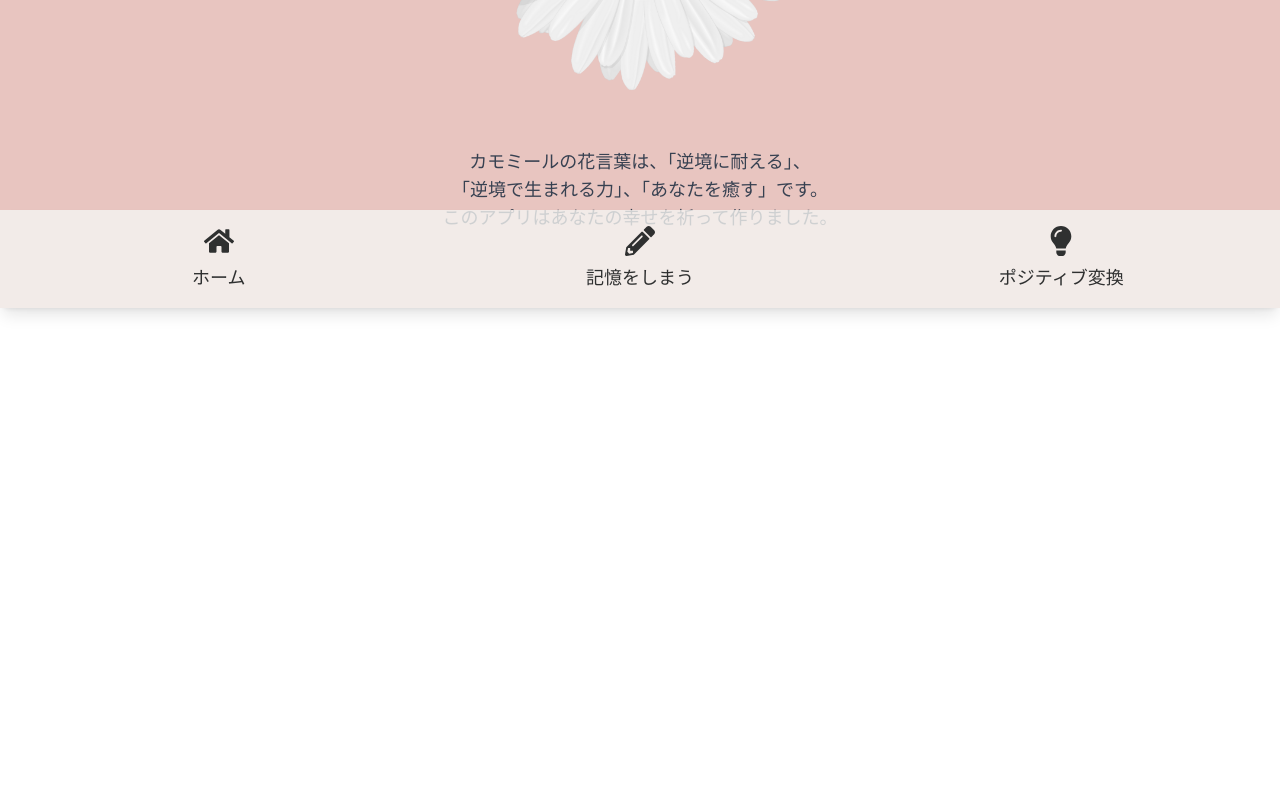
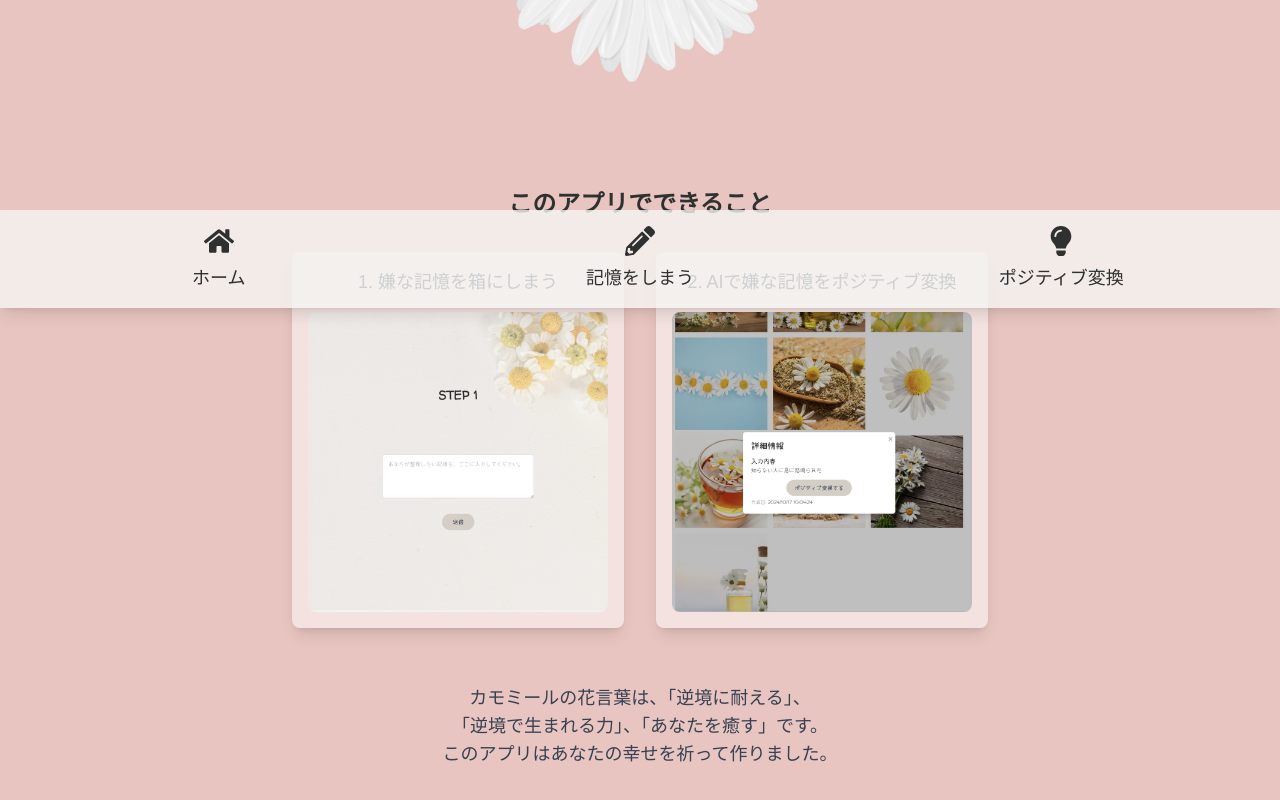
Before and after one commit to erika-to-omochi/be-happy-front, a Next.js app: page / in a window 1280 px wide. Shown: the part 492-1292 px from the top of the page. Before the commit the page ends 800 px from the top, so only its background shows below. Built offline with nearby package versions, Linux system fonts and the light colour scheme; a web font is replaced by a local one.

Commit message:
レイアウト修正

```diff
--- a/src/app/components/MemoryBox.jsx
+++ b/src/app/components/MemoryBox.jsx
@@ -24,17 +24,14 @@ const MemoryBox = ({
             key="memo"
             initial={{ opacity: 1, scale: 1, y: -100 }}
             animate={controls}
-            className="text-2xl sm:text-3xl font-bold bg-white p-4 shadow-lg rounded-md"
+            className="text-l sm:text-l bg-white p-4 shadow-lg rounded-md max-w-[12rem] sm:max-w-[16rem] md:max-w-[18rem] lg:max-w-[20rem]"
             style={{
               position: 'absolute',
-              top: '0%',
+              top: '30%',
               transform: 'translate(-50%, -50%)',
-              width: 'auto',
-              maxWidth: '90%',
               height: 'auto',
-              maxHeight: '300px',
+              maxHeight: '200px',
               overflow: 'hidden',
-              padding: '16px',
             }}
           >
             {memory}
@@ -44,13 +41,12 @@ const MemoryBox = ({
           <motion.div
             initial={{ scale: 1 }}
             animate={{ scale: 1 }}
-            className="relative"
+            className="relative mt-48"
           >
             <img
               src="/box1.png"
               alt="開いた箱"
-              className="mx-auto w-48 sm:w-64 md:w-72 lg:w-80"
-              // `w-48`はモバイル用、`sm:w-64`はタブレット、`md:w-72`は中型スクリーン、`lg:w-80`は大型スクリーン用
+              className="mx-auto w-48 sm:w-64 md:w-72"
             />
           </motion.div>
 
@@ -60,7 +56,7 @@ const MemoryBox = ({
               initial={{ y: -90 }}
               animate={{ y: -25 }}
               transition={{ duration: 1 }}
-              className="absolute top-[0px] transform -translate-x-1/2"
+              className="absolute top-48 transform -translate-x-1/2"
             >
               <img
                 src="/box2.png"
@@ -68,6 +64,8 @@ const MemoryBox = ({
                 className="mx-auto w-48 sm:w-64 md:w-72 lg:w-80"
               />
             </motion.div>
+          )}
+        </div>
       )}
 
       {/* 記憶を箱にしまうボタン - 箱の外に配置 */}
@@ -104,8 +102,6 @@ const MemoryBox = ({
         </motion.div>
       )}
     </div>
-      )}
-    </div>
   );
 };
 
--- a/src/app/page.jsx
+++ b/src/app/page.jsx
@@ -1,30 +1,92 @@
+'use client';
+
+import Link from 'next/link';
 import React from 'react';
 import Image from 'next/image';
 import ActionButtons from './components/ActionButtons';
+import { motion } from 'framer-motion';
 
 function App() {
   return (
     <div className="min-h-screen flex flex-col items-center justify-center p-4">
-      <h1 className="text-6xl mb-32">May you be happy</h1>
+      <h1 className="text-6xl lg:text-5xl md:text-5xl sm:text-4xl mb-16 mt-32">May you be happy</h1>
       <div className="flex justify-center">
         <Image
           src="/6.png"
-          alt="Chamomile Tea"
+          alt="Chamomile"
           width={320}
           height={320}
-          className="sm:w-80 sm:h-80 object-cover mb-8"
+          className="sm:w-80 sm:h-80 object-cover mb-8 transition-transform duration-500 hover:rotate-180"
           priority={true}
         />
       </div>
+
+      {/* このアプリでできることの説明 */}
+      <motion.div
+        initial={{ opacity: 0, y: 20 }}
+        animate={{ opacity: 1, y: 0 }}
+        transition={{ duration: 0.8, delay: 0.5 }}
+        className="mt-10 text-center"
+      >
+        <h2 className="text-2xl font-bold mb-8 mt-8">このアプリでできること</h2>
+
+        {/* 画像と説明のセット */}
+        <div className="flex flex-col lg:flex-row justify-center items-center gap-8 mt-8 mb-8">
+          {/* STEP 1 */}
+          <Link href="/box" passHref>
+            <motion.div
+              initial={{ opacity: 0, scale: 0.8 }}
+              animate={{ opacity: 1, scale: 1 }}
+              transition={{ duration: 1, delay: 1.5 }}
+              className="bg-white/50 p-4 rounded-lg shadow-lg"
+            >
+              <p className="text-gray-700 text-sm sm:text-lg mb-4">
+                1. 嫌な記憶を箱にしまう
+              </p>
+              <Image
+                src="/how-to-1.png"
+                alt="Step 1"
+                width={300}
+                height={200}
+                className="rounded-lg"
+              />
+            </motion.div>
+          </Link>
+
+          {/* STEP 2 */}
+          <Link href="/personal" passHref>
+            <motion.div
+              initial={{ opacity: 0, scale: 0.8 }}
+              animate={{ opacity: 1, scale: 1 }}
+              transition={{ duration: 1, delay: 1.7 }}
+              className="bg-white/50 p-4 rounded-lg shadow-lg"
+            >
+              <p className="text-gray-700 text-sm sm:text-lg mb-4">
+                2. AIで嫌な記憶をポジティブ変換
+              </p>
+              <Image
+                src="/how-to-2.png"
+                alt="Step 2"
+                width={300}
+                height={200}
+                className="rounded-lg"
+              />
+            </motion.div>
+          </Link>
+        </div>
+      </motion.div>
 
       <p className="text-gray-700 text-sm sm:text-lg mt-4 sm:mt-6 text-center max-w-xs sm:max-w-xl">
         カモミールの花言葉は、「逆境に耐える」、<br/>「逆境で生まれる力」、「あなたを癒す」です。<br/>このアプリはあなたの幸せを祈って作りました。
       </p>
 
-      < ActionButtons />
+      <div className="min-h-[20vh] flex flex-col items-center justify-center p-4">
+        <ActionButtons />
+      </div>
+
+
     </div>
   );
 }
 
-
 export default App;
```
Also changed, not shown: public/how-to-1.png (added), public/how-to-2.png (added). Lines whose indentation alone changed are shown as unchanged.
